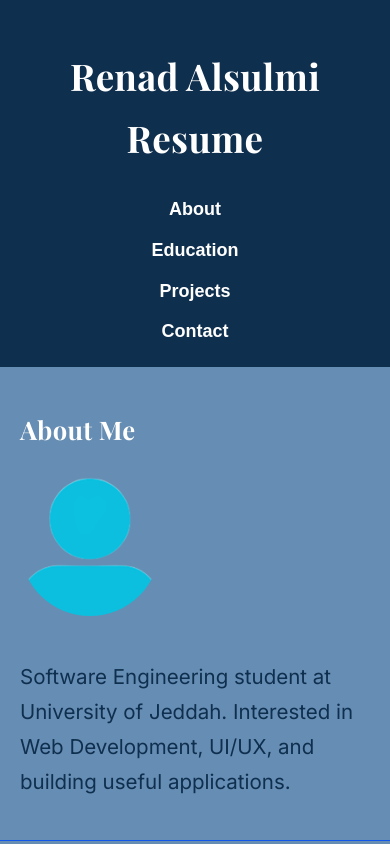
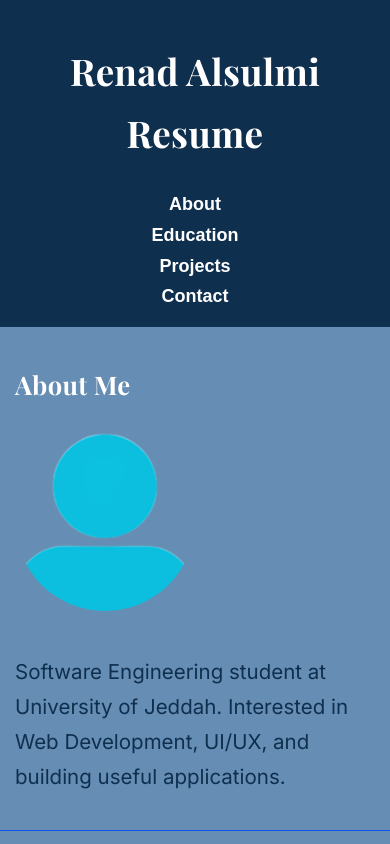
Before and after one commit to erenadsol765/resume-website, a plain HTML site: page index.html in a window 390 px wide. Shown: the top 844 px of the page. Drawn offline with nearby package versions, Linux system fonts and the light colour scheme.

Commit message:
add responsive css

```diff
--- a/css/style.css
+++ b/css/style.css
@@ -44,20 +44,42 @@ footer{
     background:#0f2f4e;
 ;
 }
-@media (max-width:768px){
+/* ===== Responsive Design ===== */
 
+@media (max-width: 992px){
+    .container{
+        padding:0 20px;
+    }
+}
+
+@media (max-width: 768px){
     nav{
         display:flex;
         flex-direction:column;
-        gap:10px;
+        text-align:center;
+    }
+
+    header{
+        padding:15px;
+    }
+
+    img{
+        max-width:100%;
+        height:auto;
+    }
+}
+
+@media (max-width: 576px){
+    h1{
+        font-size:22px;
+    }
+
+    h2{
+        font-size:18px;
     }
 
     section{
-        padding:20px;
-    }
-
-    #about img{
-        width:140px;
+        padding:15px;
     }
 }
 /* Headings Typography */
```
